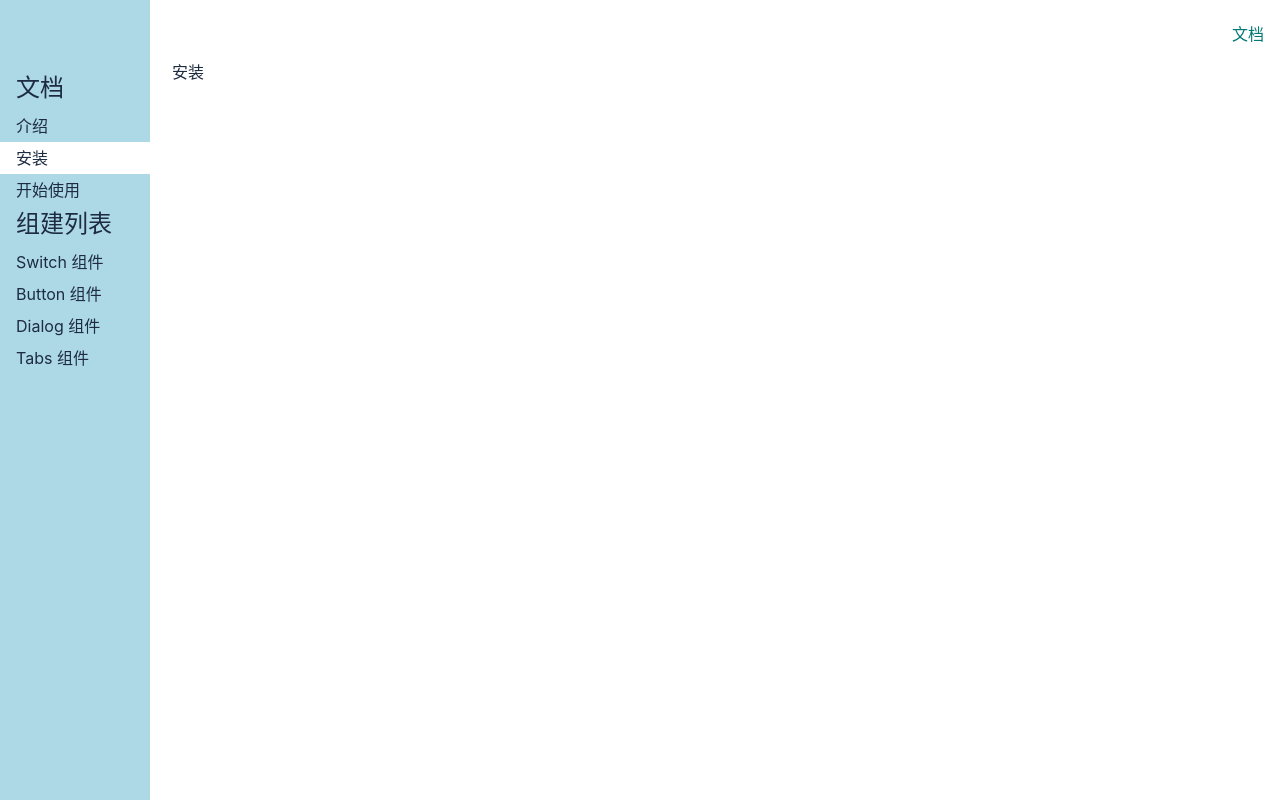
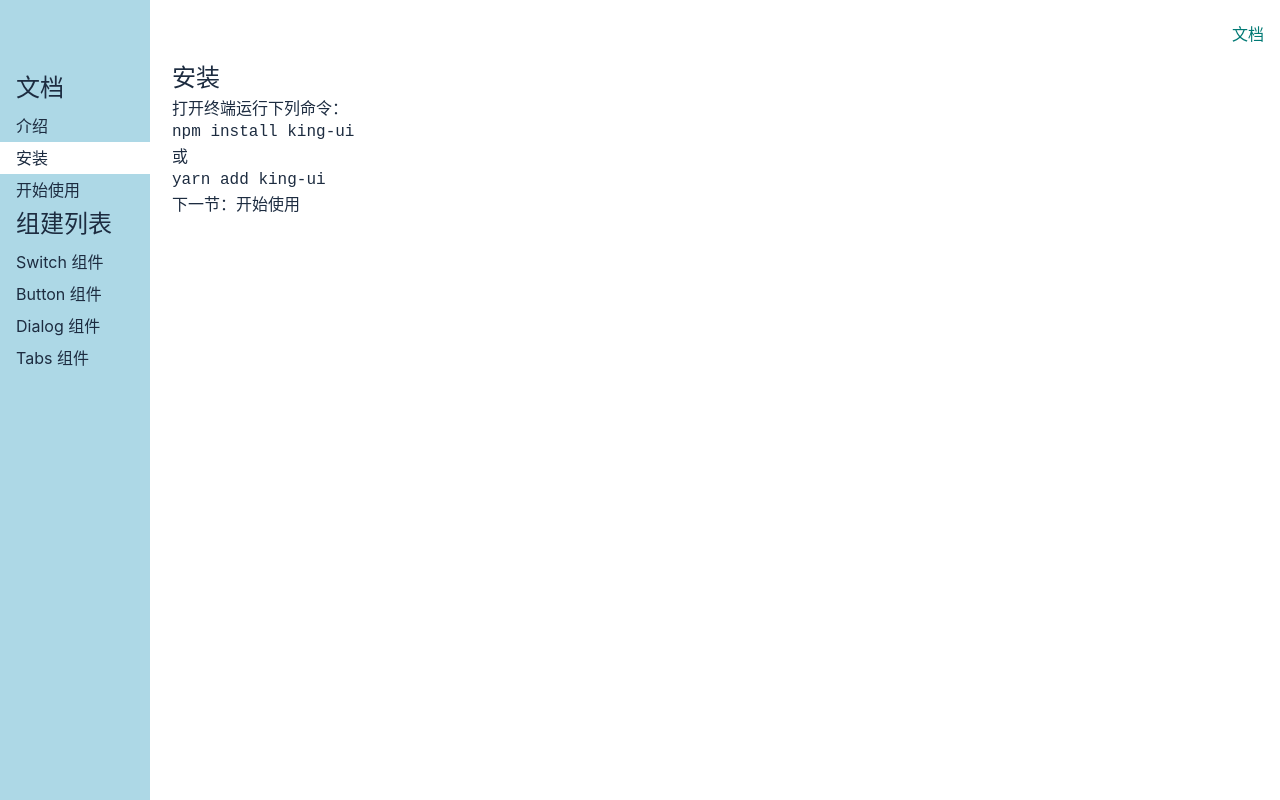
Before and after one commit to Hefeixiong/gulu-ui, a Vue app: page /#/doc/install in a window 1280 px wide. Built offline with nearby package versions, Linux system fonts and the light colour scheme.

Commit message:
填充文档内容

```diff
--- a/src/views/about/GetStarted.vue
+++ b/src/views/about/GetStarted.vue
@@ -1,7 +1,28 @@
 <template>
-  <div>
-    开始
-  </div>
+  <article>
+    <h1>
+      开始使用
+    </h1>
+
+    <p>请先<a href="#/doc/install">安装</a>本组件库。</p>
+    <p>然后在你的代码中写入下面的代码</p>
+    <pre><code>import {Button, Tabs, Switch, Dialog} from "king-ui"</code></pre>
+    就可以使用我提供的组件了。
+
+    <h2>Vue 单文件组件</h2>
+    <p>代码示例：</p>
+    <pre><code>&lt;template&gt;
+  &lt;div&gt;&lt;Button&gt;按钮&lt;/Button&gt;&lt;/div&gt;
+&lt;/template&gt;
+&lt;script&gt;
+  import {Button, Tabs, Switch, Dialog} from "king-ui"
+  export default {
+    components: {Button}
+  }
+&lt;/script&gt;
+ </code></pre>
+
+  </article>
 </template>
 
 <script lang="ts">
--- a/src/views/about/Install.vue
+++ b/src/views/about/Install.vue
@@ -1,7 +1,15 @@
 <template>
-  <div>
-    安装
-  </div>
+  <article>
+    <h1>安装</h1>
+    <p>打开终端运行下列命令：</p>
+    <pre><code>npm install king-ui</code></pre>
+    <p>或</p>
+    <pre><code>yarn add king-ui</code></pre>
+
+    <p>
+      下一节：<a href="#/doc/get-started">开始使用</a>
+    </p>
+  </article>
 </template>
 
 <script lang="ts">
--- a/src/views/about/Intro.vue
+++ b/src/views/about/Intro.vue
@@ -1,7 +1,11 @@
 <template>
-  <div>
-    介绍
-  </div>
+  <article>
+    <h1>介绍</h1>
+    <p>King UI 是一款基于 Vue 3 和 TypeScript 的 UI 组件库。</p>
+    <p>这款组件库其实是我为了总结自己这几年的技术经验而写的，全程亲手编写，尽量不采用第三方库，包括你现在看到的这个官网也几乎都是我自己写的。</p>
+    <p>所以如果强烈不建议你将此 UI 库用于生产环境。但如果你是抱着看源代码的目的来的，那么这个库还是值得一看的。源代码放在了 github.com/frankfang/xxxxxxx，历史提交信息非常规范，你可以按提交的顺序逐个查看；你也可以直接查看每个组件的源代码和示例，运行方法见 README.md。</p>
+    下一节：<a href="#/doc/install">安装</a>
+  </article>
 </template>
 
 <script lang="ts">
```
